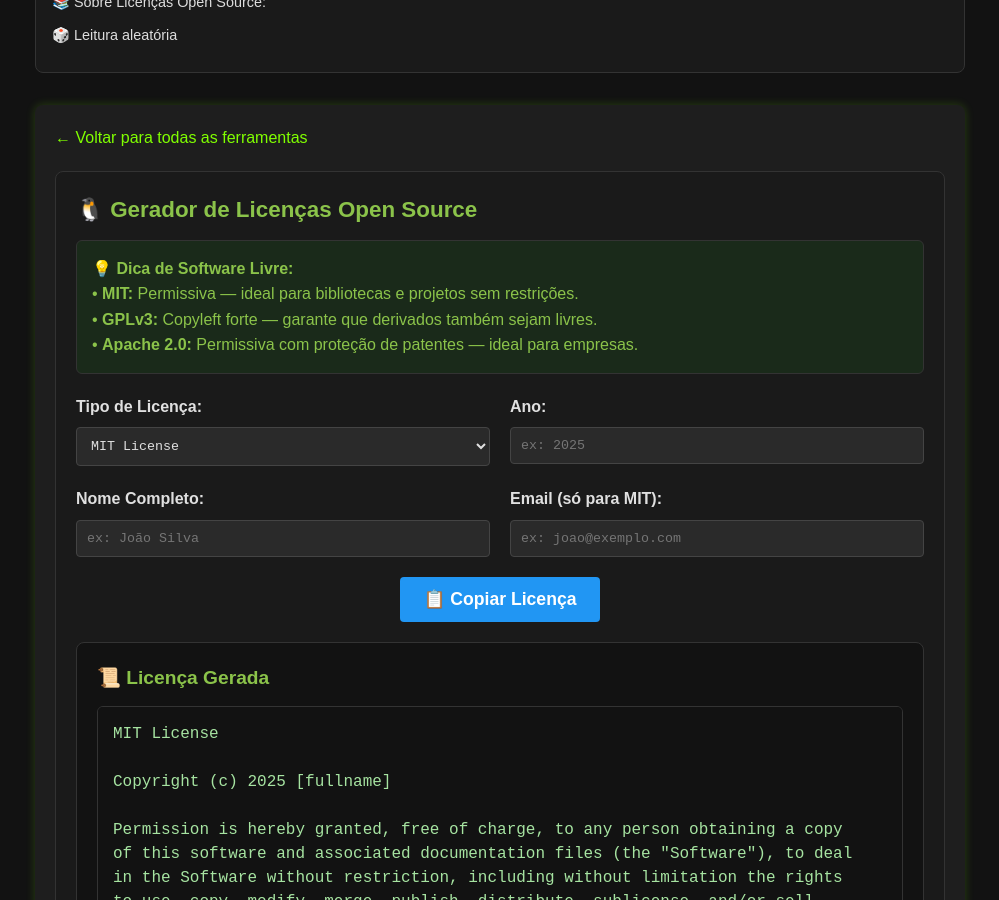
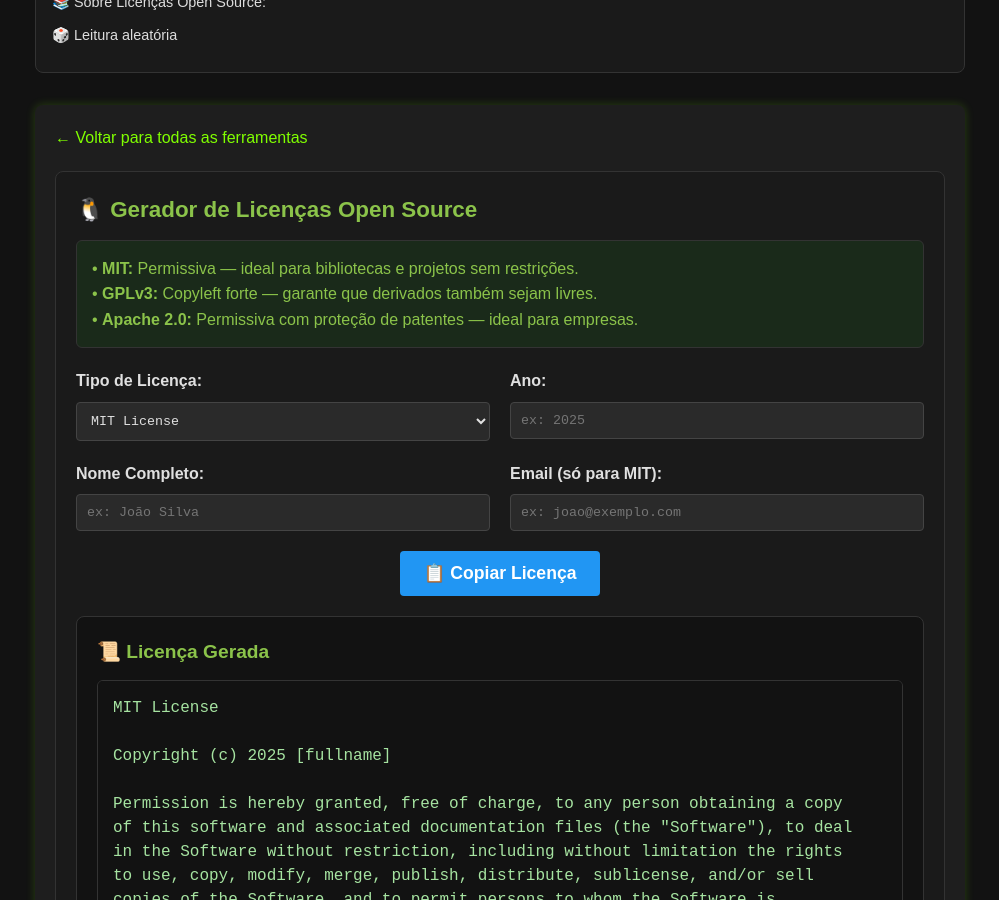
Before and after one commit to Piolinux/piolinux-site, a Jekyll site: the page built from _pages/_tools/gerador-de-licencas-open-source-mit-gpl-apache.html, in a window 1280 px wide and 900 px high, scrolled down 325 px. Shown: the whole window, without its empty margins (140-1139 px from the left). Built offline with Jekyll 4.4.1, drawn with Linux system fonts in a browser that asks for light colours.

Commit message:
Update gerador-de-licencas-open-source-mit-gpl-apache.html

```diff
--- a/_pages/_tools/gerador-de-licencas-open-source-mit-gpl-apache.html
+++ b/_pages/_tools/gerador-de-licencas-open-source-mit-gpl-apache.html
@@ -20,7 +20,6 @@ tags: [licenca, open-source, mit, gpl, apache, github, software-livre, projeto]
   <h2 class="tool-title" style="color: #8bc34a; margin-top: 0; font-size: 1.4em;">🐧 Gerador de Licenças Open Source</h2>
 
   <div style="background: #1a2a1a; color: #8bc34a; padding: 15px; border-radius: 6px; margin-bottom: 20px; border: 1px solid #333;">
-    <strong>💡 Dica de Software Livre:</strong><br>
     • <strong>MIT:</strong> Permissiva — ideal para bibliotecas e projetos sem restrições.<br>
     • <strong>GPLv3:</strong> Copyleft forte — garante que derivados também sejam livres.<br>
     • <strong>Apache 2.0:</strong> Permissiva com proteção de patentes — ideal para empresas.
```
